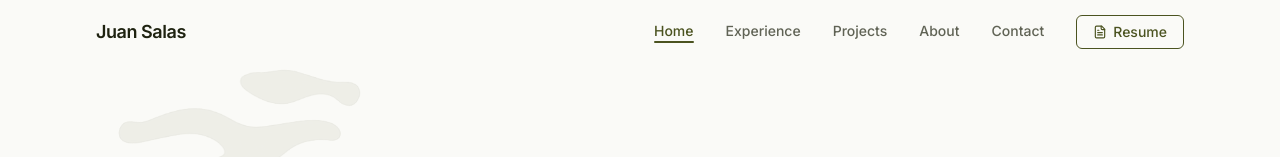
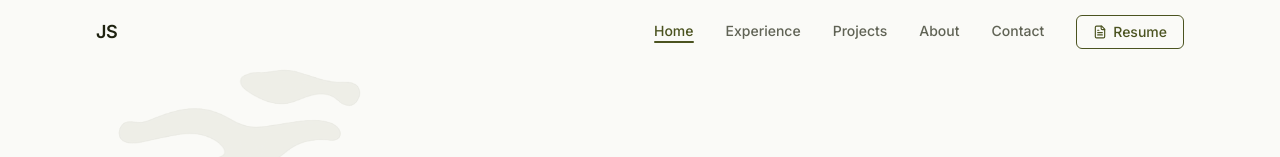
Before and after one commit to juanjbsalas/juanjbsalas, a Next.js app: page /juanjbsalas/ in a window 1280 px wide. Shown: the top 157 px of the page. Built offline with nearby package versions, Linux system fonts and the light colour scheme.

Commit message:
fix typo on navbar

```diff
--- a/components/Navbar.tsx
+++ b/components/Navbar.tsx
@@ -69,7 +69,7 @@ export default function Navbar() {
             className="text-camo-900 font-semibold text-lg tracking-tight hover:text-camo-700 transition-colors"
             aria-label="Go to top"
           >
-            Juan Salas
+            JS
           </button>
 
           {/* Desktop links */}
```
